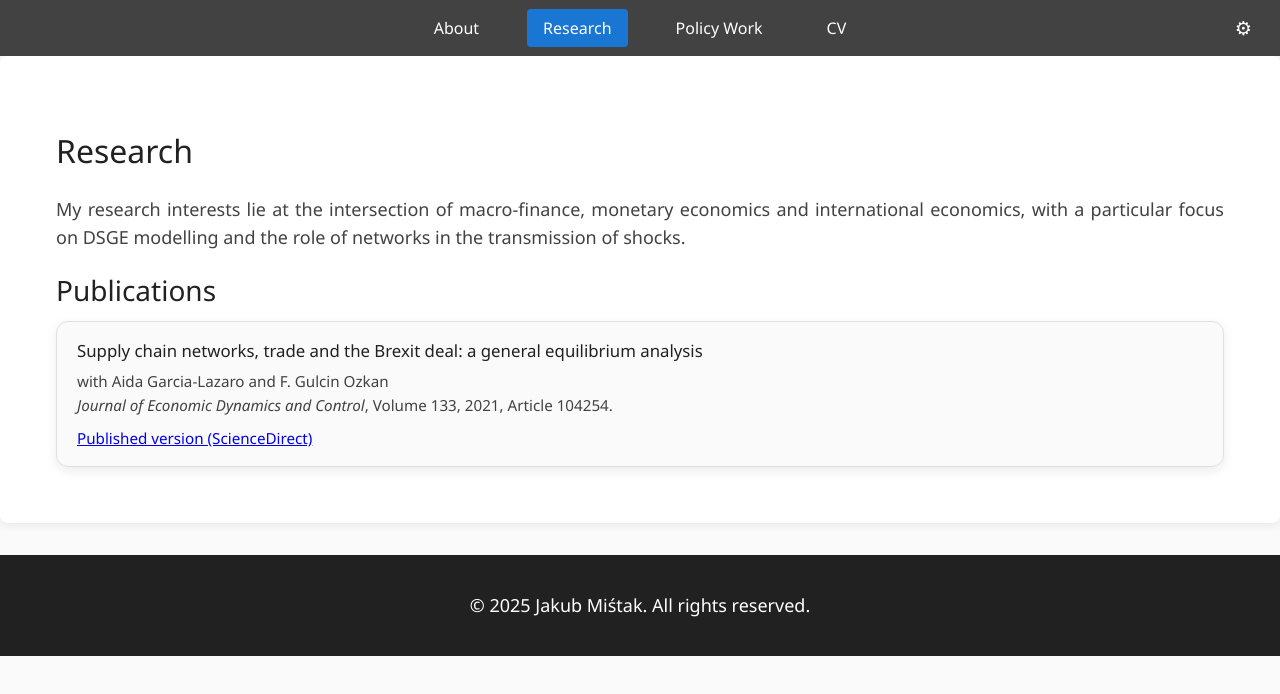
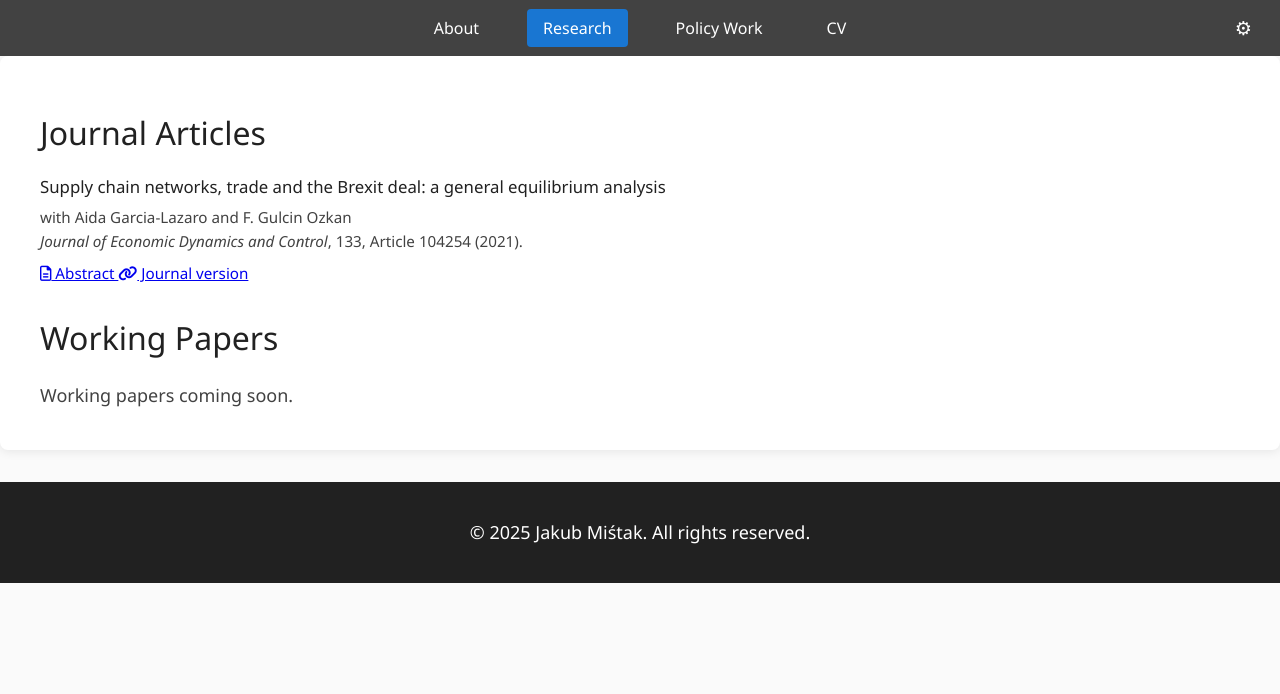
Before and after one commit to jakubmistak/jakubmistak.github.io, a plain HTML site: page research.html in a window 1280 px wide. Drawn offline with Linux system fonts and the light colour scheme; some icons are missing.

Commit message:
Update research.html

```diff
--- a/research.html
+++ b/research.html
@@ -5,17 +5,21 @@
     <meta name="viewport" content="width=device-width, initial-scale=1.0">
     <title>Research - Jakub Miśtak</title>
 
-    <!-- Icon fonts, same as About -->
+    <!-- Icon fonts (same as About page) -->
     <link rel="stylesheet" href="https://cdnjs.cloudflare.com/ajax/libs/font-awesome/6.0.0/css/all.min.css">
     <link rel="stylesheet" href="https://cdn.jsdelivr.net/gh/jpswalsh/academicons@1/css/academicons.min.css">
 
     <link rel="stylesheet" href="style.css">
 </head>
-<body>
-    <!-- Header is hidden by CSS if you used the global header {display:none} rule -->
+<body class="research">
+    <!-- Header is globally hidden in your CSS -->
     <header>
         <div class="container">
-            <h1><a href="index.html" target="_self" style="color: inherit; text-decoration: none;">Jakub Miśtak</a></h1>
+            <h1>
+                <a href="index.html" target="_self" style="color: inherit; text-decoration: none;">
+                    Jakub Miśtak
+                </a>
+            </h1>
         </div>
     </header>
 
@@ -27,6 +31,7 @@
                 <li><a href="policy-work.html">Policy Work</a></li>
                 <li><a href="cv.html">CV</a></li>
             </ul>
+
             <div class="theme-dropdown">
                 <button class="theme-toggle" onclick="toggleDropdown()" id="themeToggle">
                     <span id="themeIcon">⚙</span>
@@ -47,20 +52,14 @@
     </nav>
 
     <main>
-        <div class="container">
-            <div class="research-content">
-                <h1>Research</h1>
+        <div class="container research-page">
 
-                <p>
-                    My research interests lie at the intersection of macro-finance, monetary economics
-                    and international economics, with a particular focus on DSGE modelling and the role
-                    of networks in the transmission of shocks.
-                </p>
+            <!-- JOURNAL ARTICLES CARD -->
+            <section class="section-card">
+                <h1 class="section-title">Journal Articles</h1>
+                <div class="section-underline"></div>
 
-                <h2>Publications</h2>
-
-                <div class="pub-list">
-                    <div class="pub-item">
+                <article class="pub-entry">
                     <div class="pub-title">
                         Supply chain networks, trade and the Brexit deal: a general equilibrium analysis
                     </div>
@@ -68,16 +67,35 @@
                         with Aida Garcia-Lazaro and F. Gulcin Ozkan
                     </div>
                     <div class="pub-venue">
-                            <em>Journal of Economic Dynamics and Control</em>, Volume 133, 2021, Article 104254.
+                        <em>Journal of Economic Dynamics and Control</em>, 133, Article&nbsp;104254 (2021).
                     </div>
+
                     <div class="pub-links">
-                            <a href="https://doi.org/10.1016/j.jedc.2021.104254" target="_blank" rel="noopener">
-                                Published version (ScienceDirect)
+                        <a class="pub-label"
+                           href="https://www.sciencedirect.com/science/article/pii/S0165188921001895"
+                           target="_blank" rel="noopener">
+                            <i class="far fa-file-alt"></i>
+                            Abstract
+                        </a>
+                        <a class="pub-label"
+                           href="https://doi.org/10.1016/j.jedc.2021.104254"
+                           target="_blank" rel="noopener">
+                            <i class="fas fa-link"></i>
+                            Journal version
                         </a>
                     </div>
-                    </div>
-                </div>
-            </div>
+                </article>
+            </section>
+
+            <!-- WORKING PAPERS CARD (EMPTY FOR NOW) -->
+            <section class="section-card">
+                <h1 class="section-title">Working Papers</h1>
+                <div class="section-underline"></div>
+                <p class="section-note">
+                    Working papers coming soon.
+                </p>
+            </section>
+
         </div>
     </main>
 
```
Lines whose indentation alone changed are shown as unchanged.
